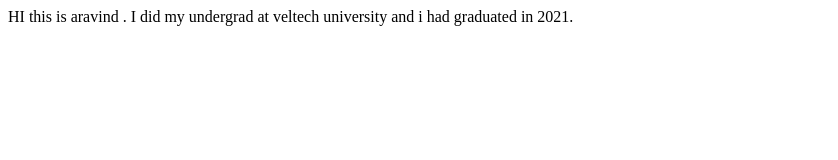
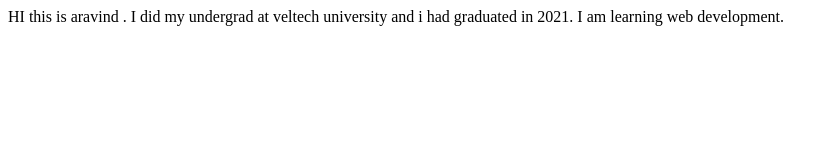
Before and after one commit to aravindravella/mark-3, a plain HTML site: page index.html in a window 1280 px wide. Shown: the whole page, without its empty margins (0-838 px from the left). Drawn offline with Linux system fonts and the light colour scheme.

Commit message:
Branch details

```diff
--- a/index.html
+++ b/index.html
@@ -7,6 +7,6 @@
     <title>aravindravella</title>
 </head>
 <body>
-    HI this is aravind . I did my undergrad at veltech university and i had graduated in 2021.
+    HI this is aravind . I did my undergrad at veltech university and i had graduated in 2021. I am learning web development.
 </body>
 </html>
```
